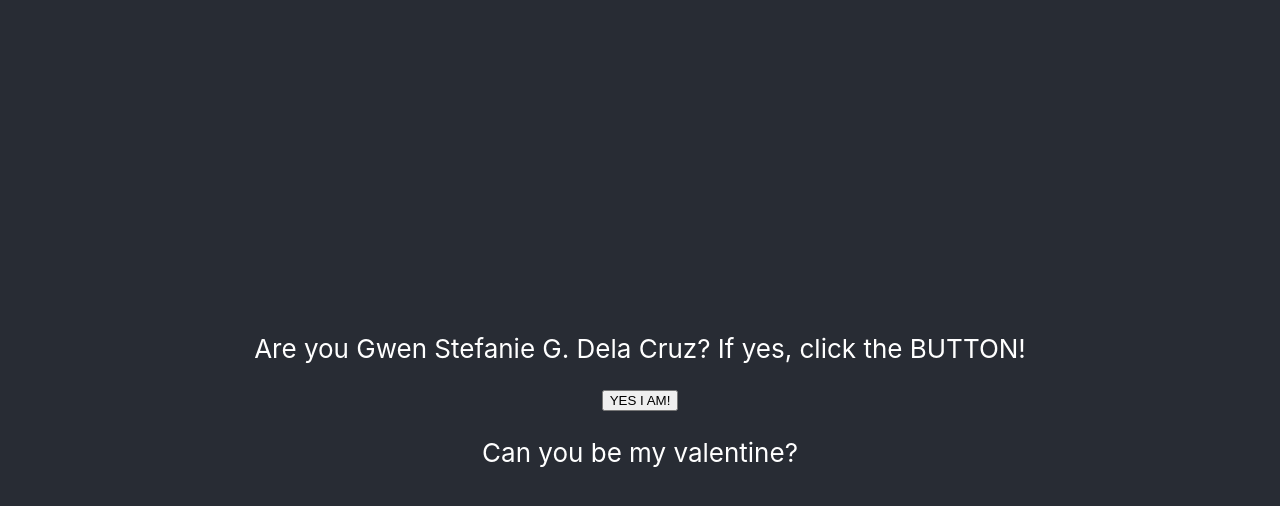
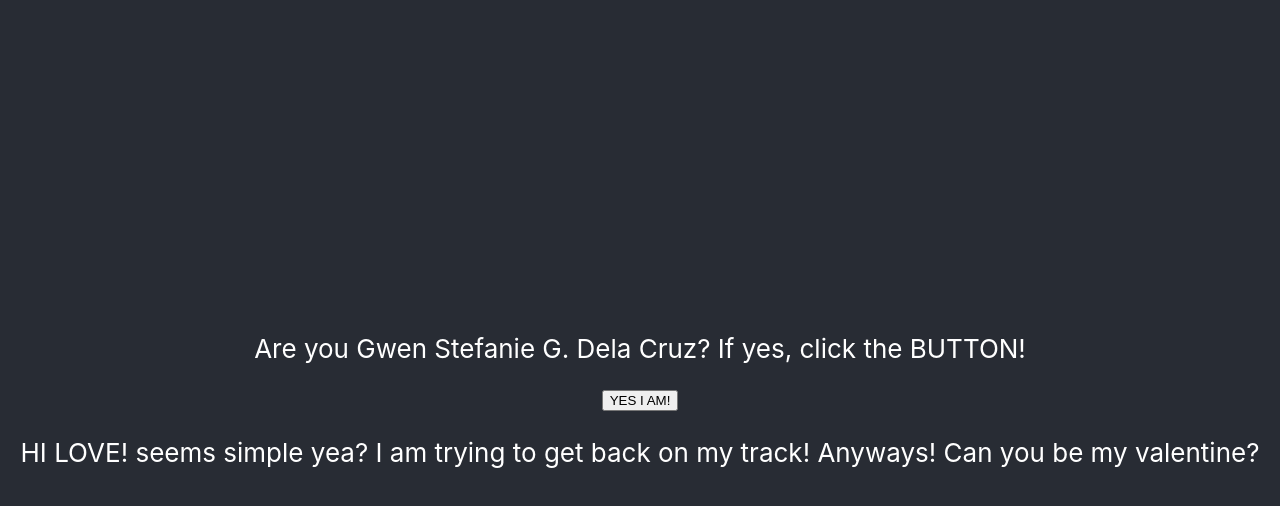
Before and after one commit to YelMariel/Forbaby, a React (Create React App) app in the folder newclientt/: page / in a window 1280 px wide. Both pictures are taken after a click on the button "YES I AM!". Shown: the top 506 px of the page. Built offline with nearby package versions, Linux system fonts and the light colour scheme.

Commit message:
Update App.js

```diff
--- a/newclientt/src/App.js
+++ b/newclientt/src/App.js
@@ -24,7 +24,8 @@ function App() {
       </button>
 
       {showMessage && (
-        <p>Can you be my valentine?</p>
+        <p>HI LOVE! seems simple yea? I am trying to get back on my track! Anyways!
+         Can you be my valentine?</p>
       )}
       </header>
     </div>
```
